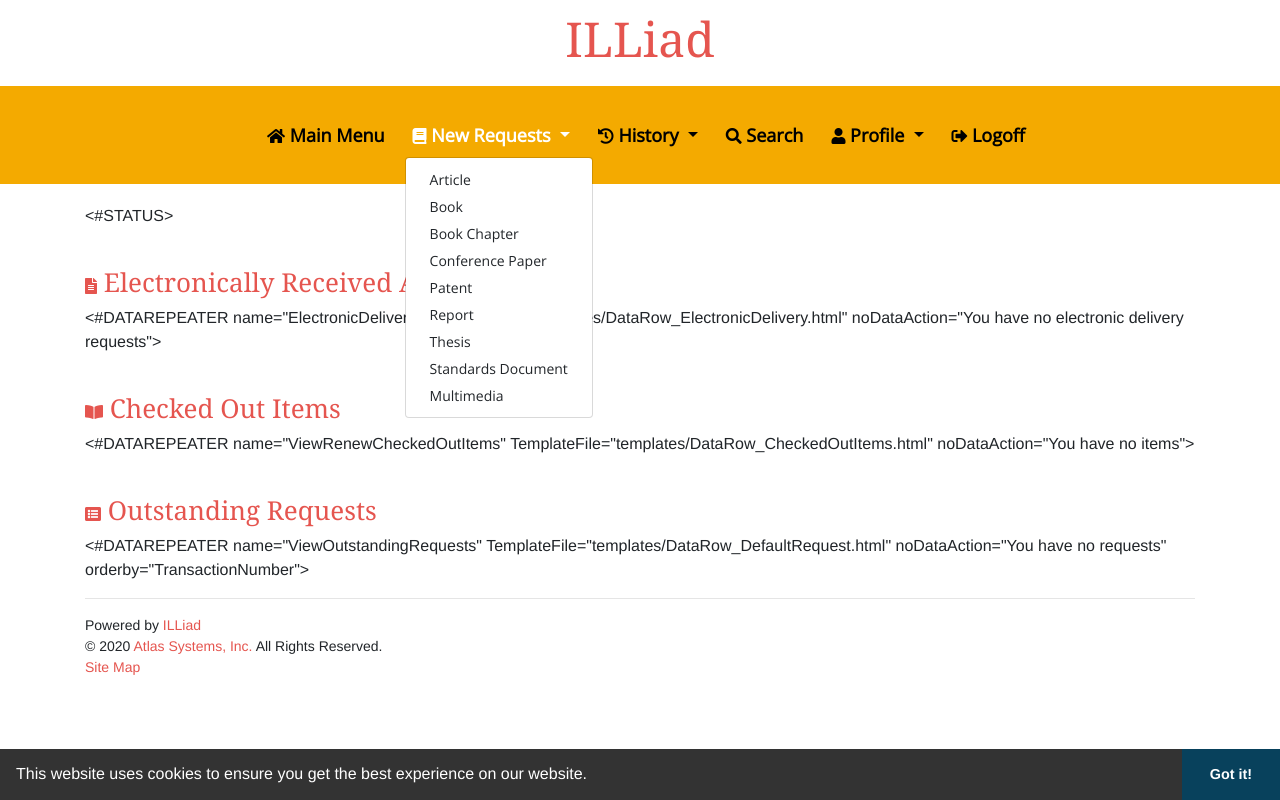
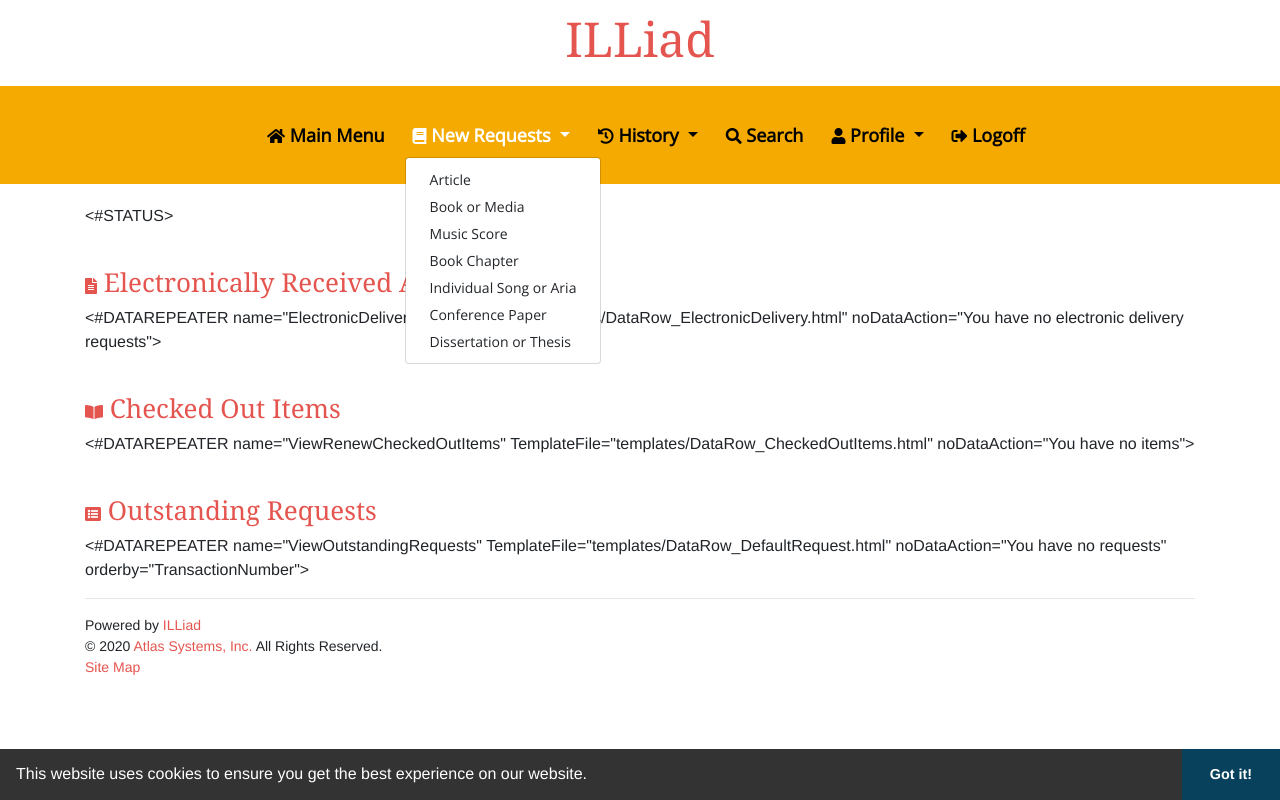
Before and after one commit to lyshoj/illiad-pages, a plain HTML site: page TEST-main-menu.html in a window 1280 px wide. Both pictures are taken after a click on the link "New Requests". Drawn offline with nearby package versions, Linux system fonts and the light colour scheme; no server answers.

Commit message:
Update TEST-main-menu.html
updated nav include

```diff
--- a/TEST-main-menu.html
+++ b/TEST-main-menu.html
@@ -63,14 +63,16 @@
         </a>
         <div class="dropdown-menu" aria-labelledby="navbarNewRequest">
           <a class="dropdown-item" href="<#ACTION action='10' form='22'>">Article</a>
-          <a class="dropdown-item" href="<#ACTION action='10' form='21'>">Book</a>
+          <a class="dropdown-item" href="<#ACTION action='10' form='21'>">Book or Media</a>
+          <a class="dropdown-item" href="<#ACTION action='10' form='N/A'>">Music Score
           <a class="dropdown-item" href="<#ACTION action='10' form='23'>">Book Chapter</a>
+          <a class="dropdown-item" href="<#ACTION action='10' form='N/A'>">Individual Song or Aria
           <a class="dropdown-item" href="<#ACTION action='10' form='24'>">Conference Paper</a>
-          <a class="dropdown-item" href="<#ACTION action='10' form='25'>">Patent</a>
-          <a class="dropdown-item" href="<#ACTION action='10' form='26'>">Report</a>
-          <a class="dropdown-item" href="<#ACTION action='10' form='27'>">Thesis</a>
-          <a class="dropdown-item" href="<#ACTION action='10' form='28'>">Standards Document</a>
-          <a class="dropdown-item" href="<#ACTION action='10' form='32'>">Multimedia</a>
+          <!--<a class="dropdown-item" href="<#ACTION action='10' form='25'>">Patent</a>
+          <a class="dropdown-item" href="<#ACTION action='10' form='26'>">Report</a>-->
+          <a class="dropdown-item" href="<#ACTION action='10' form='27'>">Dissertation or Thesis</a>
+          <!--<a class="dropdown-item" href="<#ACTION action='10' form='28'>">Standards Document</a>
+          <a class="dropdown-item" href="<#ACTION action='10' form='32'>">Multimedia</a>-->
         </div>
       </li>
 
```
